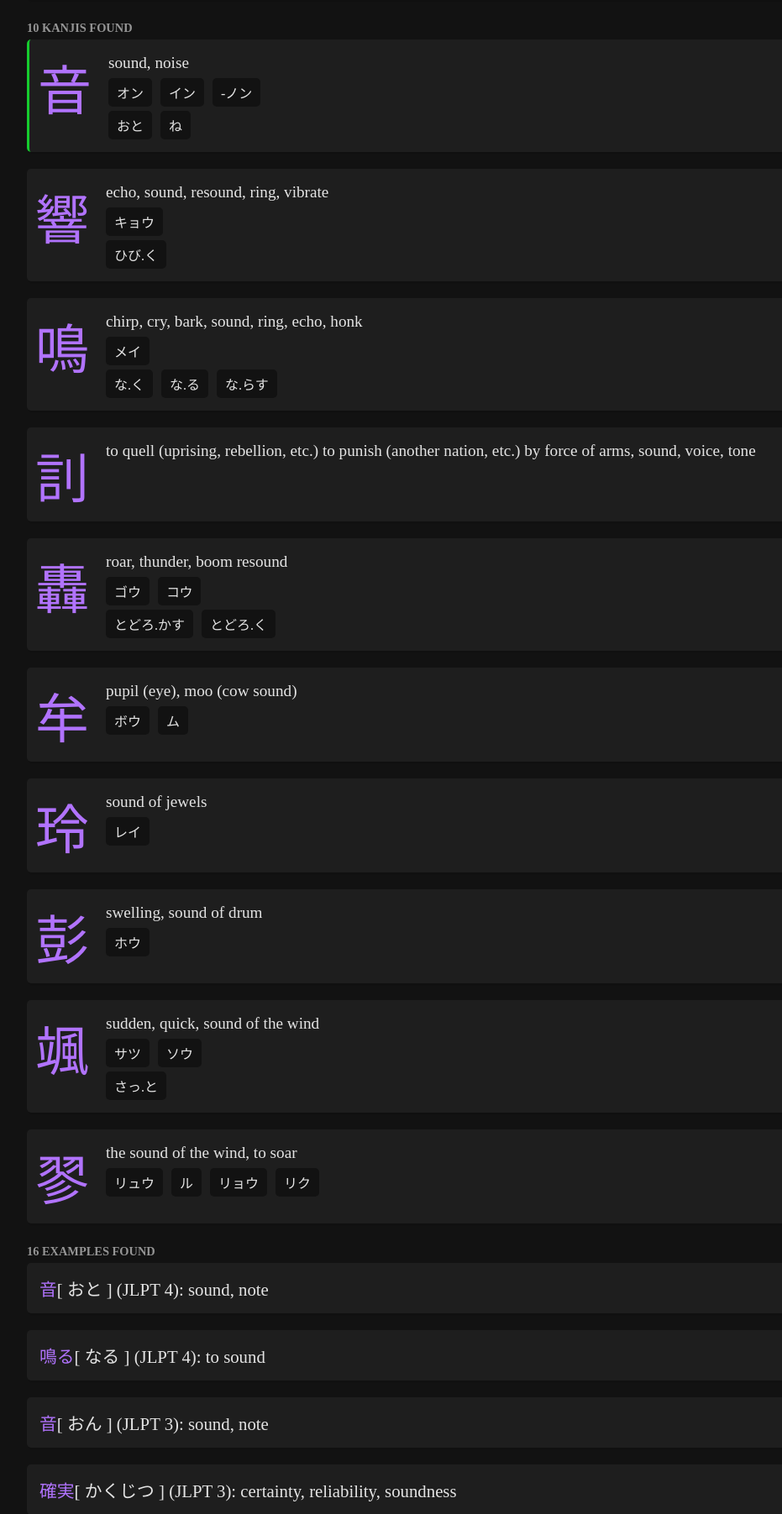
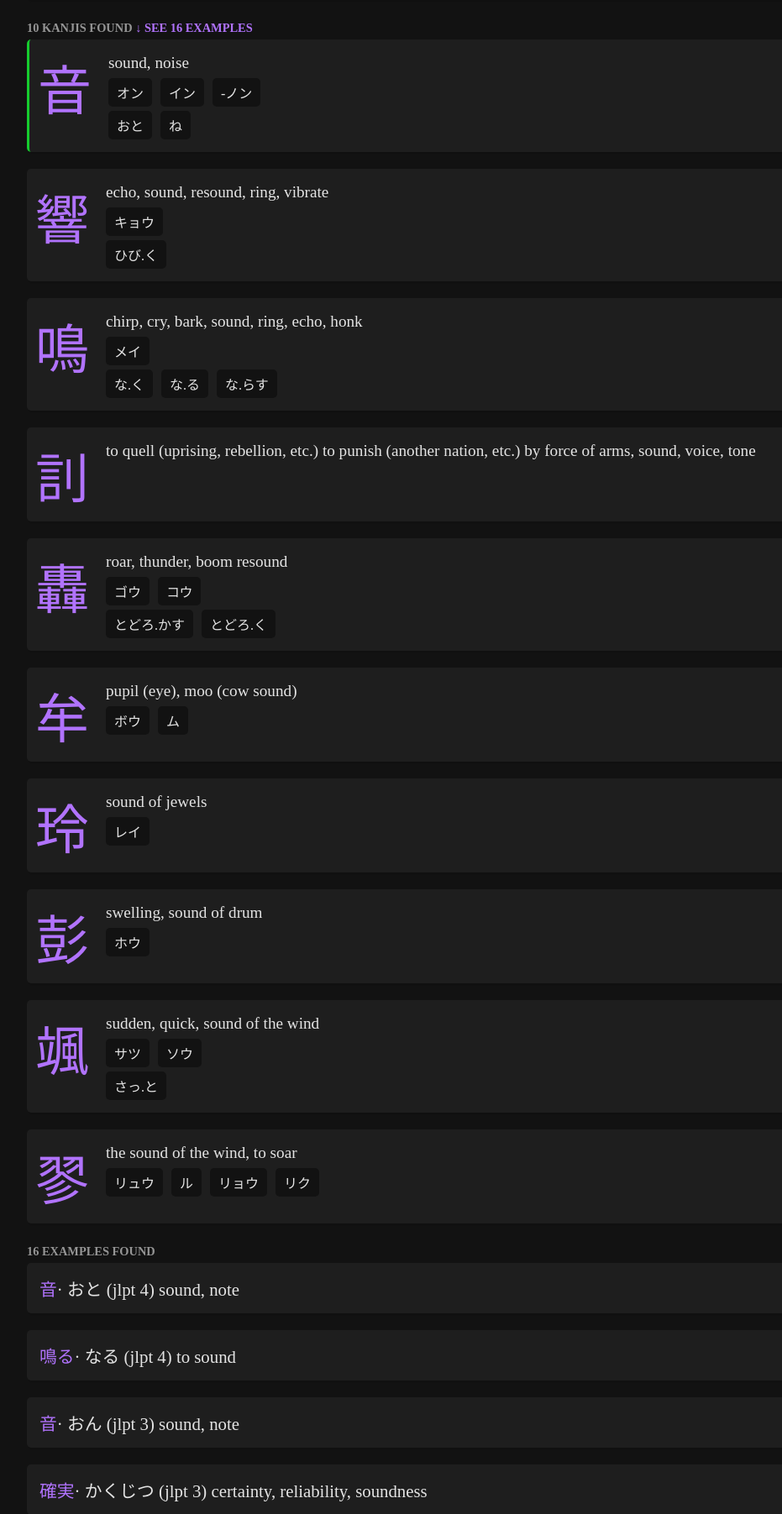
Before and after one commit to andres-foo/kanji-web-app, a PHP site: the page made by index.php in a window 1280 px wide. Shown: the part 144-1947 px from the top of the page at 84% size, without its empty margins (8-939 px from the left). Run offline with PHP 8.4, Linux system fonts and the light colour scheme; data comes from the database, SQL or seed files in the repository; some web fonts are replaced.

Commit message:
Add internal link to reach examples results on search

```diff
--- a/index.php
+++ b/index.php
@@ -131,11 +131,12 @@ if(isset($_GET['query'])) {
 <?php elseif(isset($_GET['query'])) :?>
     <?php if(!$kanjis): ?>
         <div class="card empty">
-            No results.
+            No kanjis found.
         </div>
     <?php else: ?>
 
-        <div class="title"><?php echo count($kanjis);?> kanjis found</div>
+        <div class="title"><?php echo count($kanjis);?> kanjis found<?php if(!empty($examples)) echo ' <a href="#examples">↓ see '.count($examples).' examples</a>'; ?></div>
+
         <?php foreach($kanjis as $entry): ?>
 
         <div class="card search<?php if($entry['added'] == 1) echo ' added'; ?>">
@@ -173,10 +174,10 @@ if(isset($_GET['query'])) {
     <?php endif;?>
 
     <?php if(!empty($examples)): ?>
-        <div class="title"><?php echo count($examples);?> examples found</div>
+        <div class="title" id="examples"><?php echo count($examples);?> examples found</div>
         <?php foreach($examples as $example): ?>
             <div class="card search search-word<?php if($example['added'] == 1) echo ' added'; ?>">
-                <?php echo '<a href="index.php?query='.$example['kanji'].'">'.$example['kanji'].'</a>['. $example['kana'].']'; ?> (JLPT <?php echo $example['jlpt']; ?>):
+                <?php echo '<a href="index.php?query='.$example['kanji'].'">'.$example['kanji'].'</a> · '. $example['kana']; ?> (jlpt <?php echo $example['jlpt']; ?>)
                 <?php echo $example['meanings']; ?>
             </div>
         <?php endforeach; ?>
```
